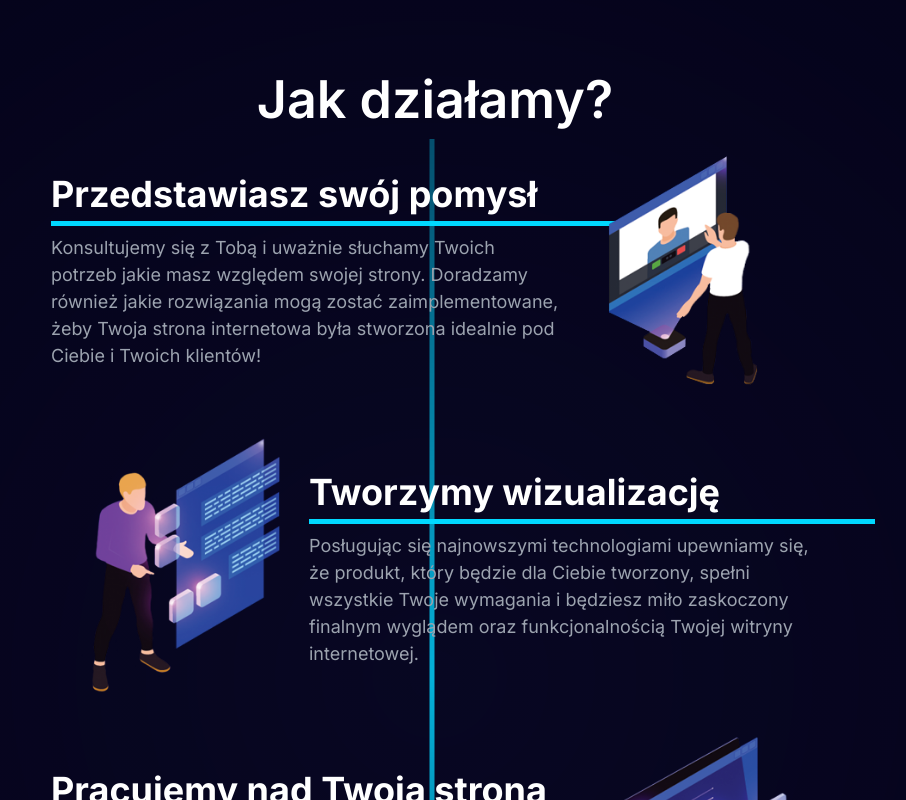
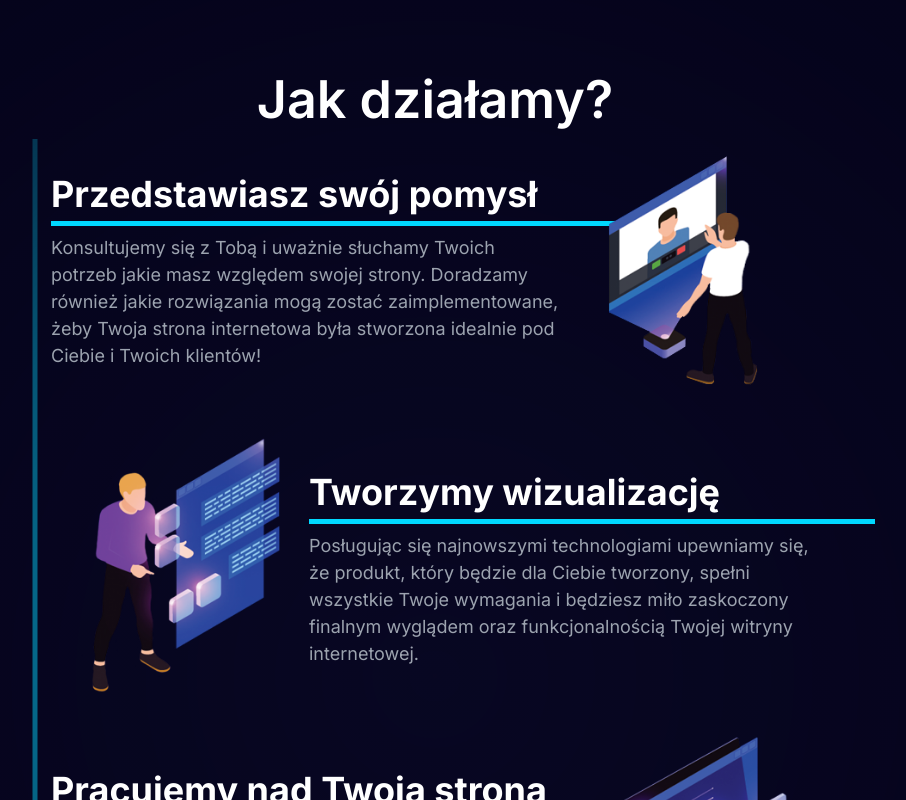
Before and after one commit to m-uchyla/wm-site, a Next.js app: page / in a window 1280 px wide. Shown: the part 2360-3160 px from the top of the page, without its empty margins (205-1111 px from the left). Built offline with nearby package versions, Linux system fonts and the light colour scheme.

Commit message:
Conditional rendering for small/large pages

```diff
--- a/src/components/organisms/how.js
+++ b/src/components/organisms/how.js
@@ -1,5 +1,5 @@
 import React, { useEffect, useState } from 'react'
-import { motion, useTransform, useSpring, useScroll } from "framer-motion"
+import { motion, useTransform, useSpring, useScroll, useMotionTemplate } from "framer-motion"
 import {howItsDone} from "../../constants/index"
 import Image from 'next/image'
 import { large, small } from '../../constants/deviceAnimation'
@@ -9,16 +9,22 @@ export default function How () {
 
 //screen width 1440 and above -> false; below 1440 -> true
 const [deviceAnimation,setDeviceAnimation] = useState((typeof window !== 'undefined') ? ((window.innerWidth >= 1440) ? large : small) : small);
+const [translateState, setTranslateState] = useState(false);
+
 
 useEffect(() => {
     window.addEventListener('resize', function() {
       if(window.innerWidth >= 1440){
         setDeviceAnimation(large)
+        setTranslateState(true)
       }else{
         setDeviceAnimation(small)
+        setTranslateState(false)
       };
     });
   },[deviceAnimation])
+
+
 
     const translate1 = useTransform(scrollYProgress, deviceAnimation.translate1[0], deviceAnimation.translate1[1])
     const translate2 = useTransform(scrollYProgress, deviceAnimation.translate2[0], deviceAnimation.translate2[1])
@@ -31,12 +37,11 @@ useEffect(() => {
     const yRange = useTransform(scrollYProgress, deviceAnimation.yRange[0], deviceAnimation.yRange[1]);
     const pathLength = useSpring(yRange, { stiffness: 400, damping: 90 });
 
-
   return (
     <section id="howItsDone" >
         <h2 className='text-white sm:text-[52px] text-[48px] font-semibold text-center mb-4 lg:mb-0'>Jak działamy?</h2>
         <motion.svg
-        className={`absolute lg:right-[50%] md:right-[80%] ss:right-[70%] right-[95%] xl:z-[1] z-[-1]`}
+        className={`absolute xl:right-[50%] lg:right-[81%] md:right-[80%] ss:right-[81%] right-[95%] xl:z-[1] z-[-1]`}
         width="6" height="1356" viewBox="0 0 6 1356"
         xmlns="http://www.w3.org/2000/svg">
             <motion.path
@@ -51,21 +56,36 @@ useEffect(() => {
             />
         </motion.svg>
         <div className='flex flex-col'>
+
             {howItsDone.map((how, index) => (
                 <div key={"howItsDone"+index} className={`flex items-center lg:justify-between justify-center ${index % 2 ? "flex-row-reverse" : "flex-row"} ${index === howItsDone.length - 1 ? "mb-0" : "mb-10"}`}>
+                     {/* conditional rendering white large or small */}
+                    {translateState ?
                     <motion.div
                         style={{
-                            translateY: index === 0 ? translate1 : index === 1 ? translate2 : index === 2 ? translate3 : translate4,
+                            translateX: index === 0 ? translate1 : index === 1 ? translate2 : index === 2 ? translate3 : translate4,
                             opacity: index === 0 ? opacity1 : index === 1 ? opacity2 : index === 2 ? opacity3 : opacity4
                         }}
-                        key={"howItsDone" + index}
-                    >
+                        key={"howItsDone" + index}>
                         <div className='max-w-[510px]'>
                             <h4 className='text-[36px] font-bold'>{how.title}</h4>
                             <div className={`lg:w-[566px] mb-2 ${index % 2 ? "xl:ml-[-63px]" : "ml-0"} h-[5px] bg-[#00D8FF]`}/>
                             <p className='text-[18px] text-secondaryText'>{how.description}</p>
                         </div>
-                    </motion.div>
+                    </motion.div> :
+                    <motion.div
+                    style={{
+                        translateY: index === 0 ? translate1 : index === 1 ? translate2 : index === 2 ? translate3 : translate4,
+                        opacity: index === 0 ? opacity1 : index === 1 ? opacity2 : index === 2 ? opacity3 : opacity4
+                    }}
+                    key={"howItsDone" + index}>
+                    <div className='max-w-[510px]'>
+                        <h4 className='text-[36px] font-bold'>{how.title}</h4>
+                        <div className={`lg:w-[566px] mb-2 ${index % 2 ? "xl:ml-[-63px]" : "ml-0"} h-[5px] bg-[#00D8FF]`}/>
+                        <p className='text-[18px] text-secondaryText'>{how.description}</p>
+                    </div>
+                </motion.div>
+                }
                     <motion.div
                     style={{
                         translateX: index === 0 ? translate2 : index === 1 ? translate1 : index === 2 ? translate4 : translate3,
```
